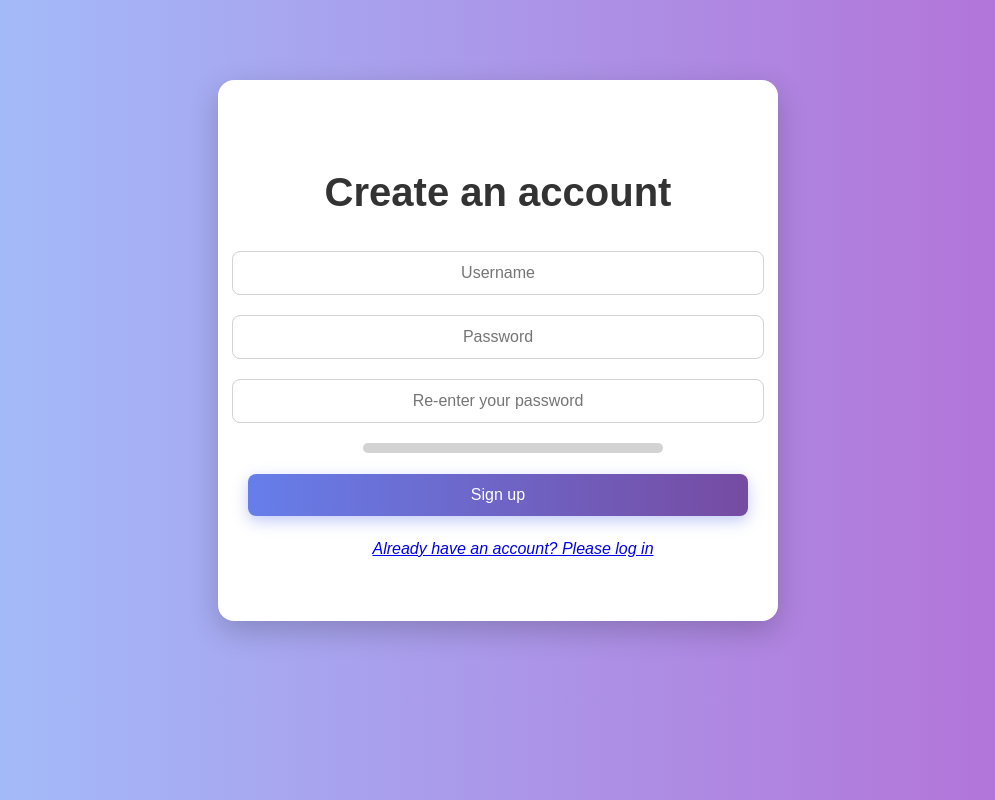
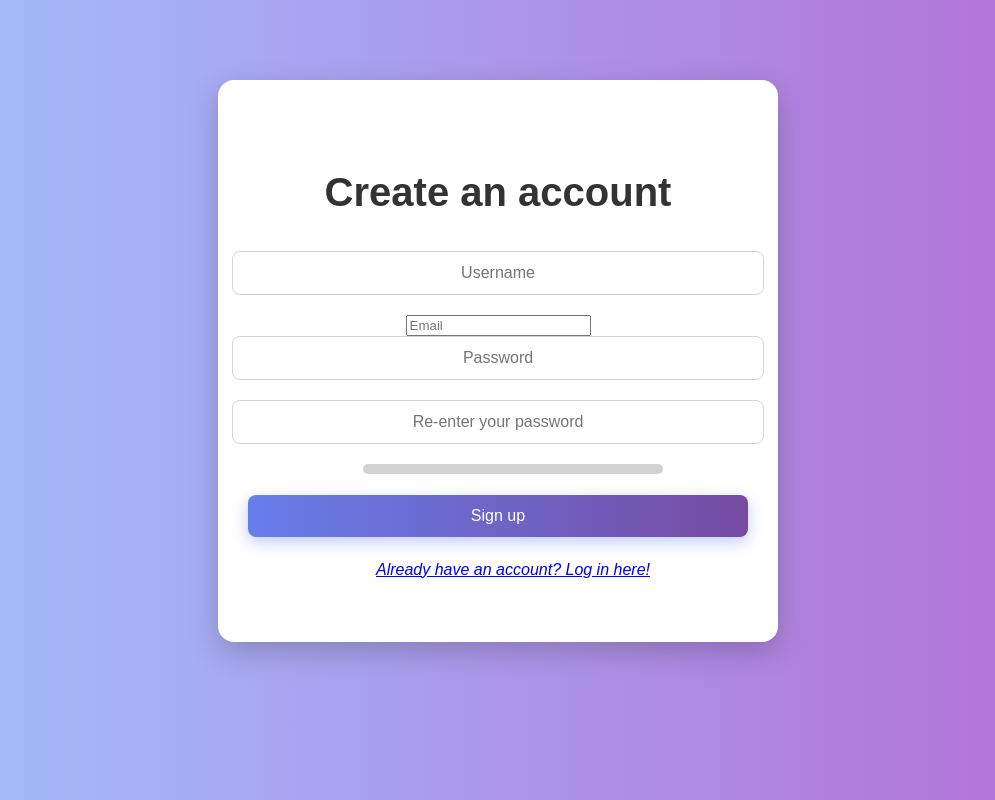
Before and after one commit to GabenNguyen/flask-to-do, a Flask app: page /show_sign_up in a window 1280 px wide. Shown: the whole page, without its empty margins (142-1137 px from the left). Run offline with Flask 3, Linux system fonts and the light colour scheme.

Commit message:
Add email and erase some comments

```diff
--- a/templates/sign_up.html
+++ b/templates/sign_up.html
@@ -23,11 +23,19 @@
             />
 
             <input
+                type = "email"
+                name = "email"
+                placeholder = "Email"
+                class = "sign-up-input-email"
+                required
+            />
+
+            <input
                 type = "password"
                 name = "password"
                 placeholder = "Password"
                 class = "sign-up-input-password"
-                required {#required tag force the user to enter a password#}
+                required
             />
 
             <input
@@ -35,7 +43,7 @@
                 name = "confirm_password"
                 placeholder = "Re-enter your password"
                 class = "sign-up-confirm-password"
-                required {#required tag force the user to re-enter their password#}
+                required
             />
             <div id = "password-strength-bar-container">
                 <div id = "password-strength-bar"></div>
@@ -47,7 +55,7 @@
                 placeholder = "Sign up"
                 class = "btn-sign-up"
             />
-            <a href = "{{url_for("index")}}" class = "has-account"> <i>Already have an account? Please log in</i> </a>
+            <a href = "{{url_for("index")}}" class = "has-account"> <i>Already have an account? Log in here!</i> </a>
         </div>
     </form>
 </div>
```
